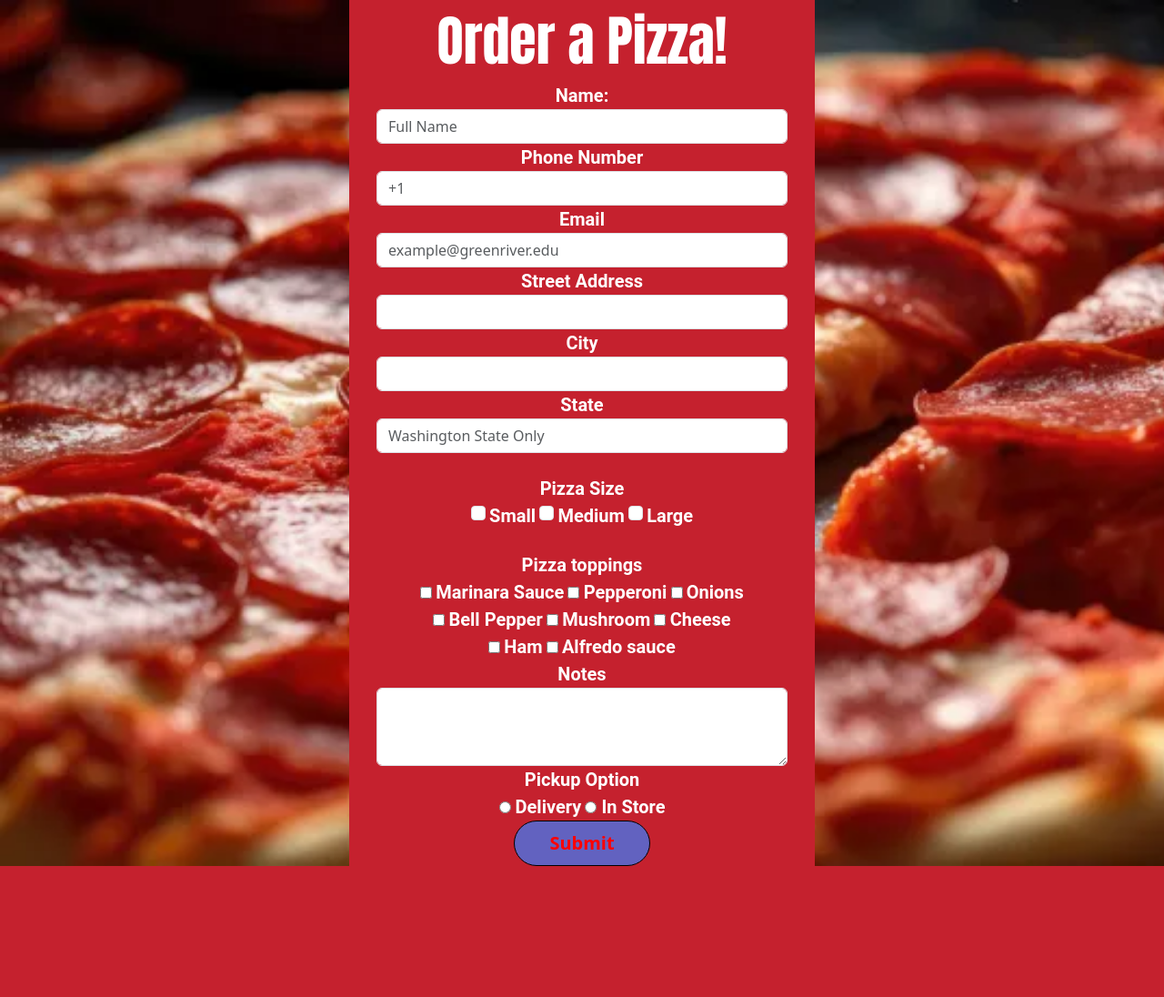
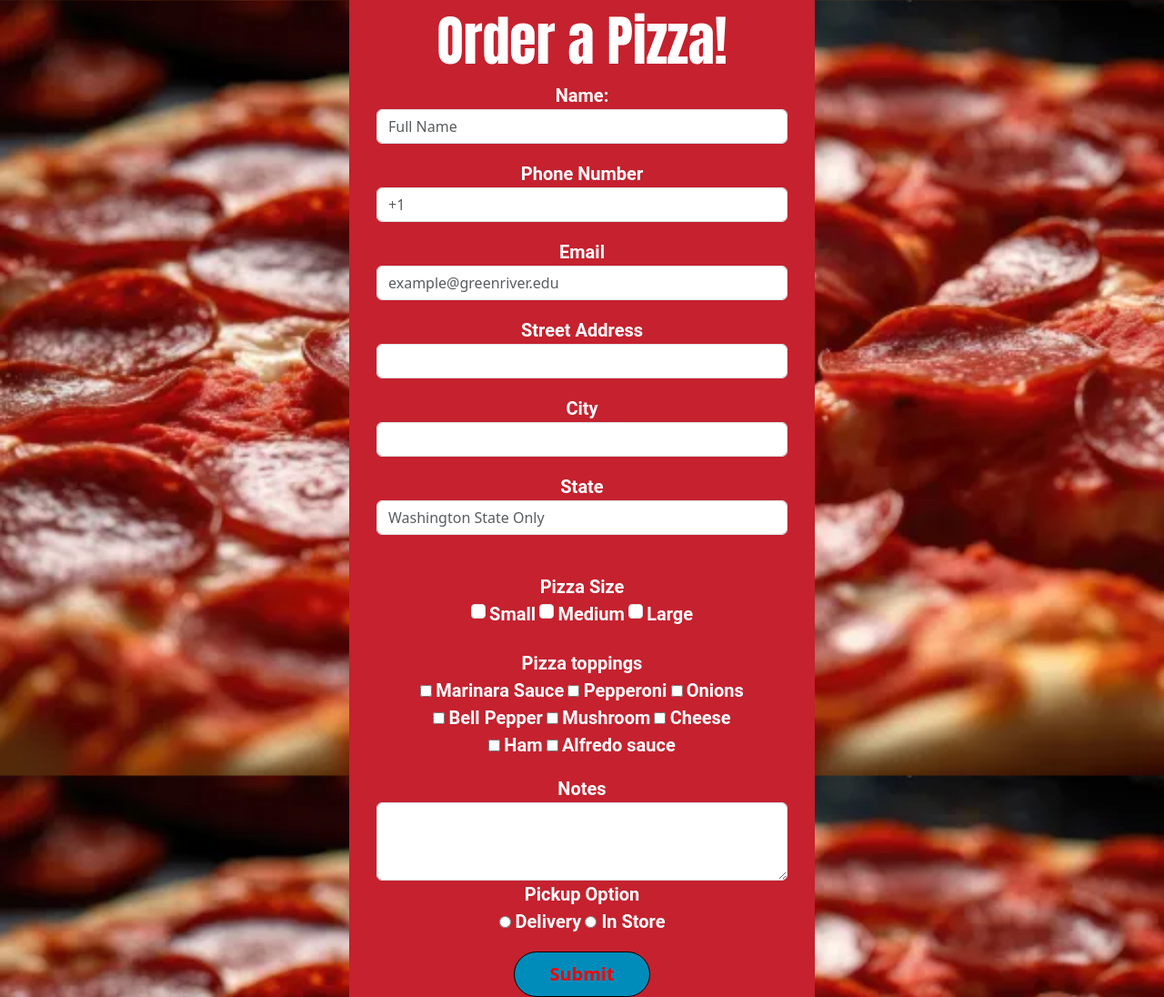
Before and after one commit to lukeckk/TeamAnt, a PHP site: page /PizzaOrder/index.html in a window 1280 px wide. Shown: the whole page at 91% size. Before the commit the page ends 952 px from the top, so only its background shows below. Run offline with PHP 8.4, Linux system fonts and the light colour scheme.

Commit message:
Update style.css
Pizza Order Final Commit

```diff
--- a/PizzaOrder/style.css
+++ b/PizzaOrder/style.css
@@ -31,7 +31,7 @@ section {
 .submitbutton {
   border: 1px solid black;
 border-radius: 25px;
-background: #6262c0;
+background: #008CBA;
 font-size: 20px;
 color: red;
 align-items:center;
@@ -61,3 +61,22 @@ form {
   background-size: cover;
 
 }
+
+
+.input-control input:focus {
+    outline: 0;
+}
+
+.input-control.success input {
+    border-color: #09c372;
+}
+
+.input-control.error input {
+    border-color: orange;
+}
+
+.input-control .error {
+    color: orange;
+    font-size: 15px;
+    height: 18px;
+}
```
